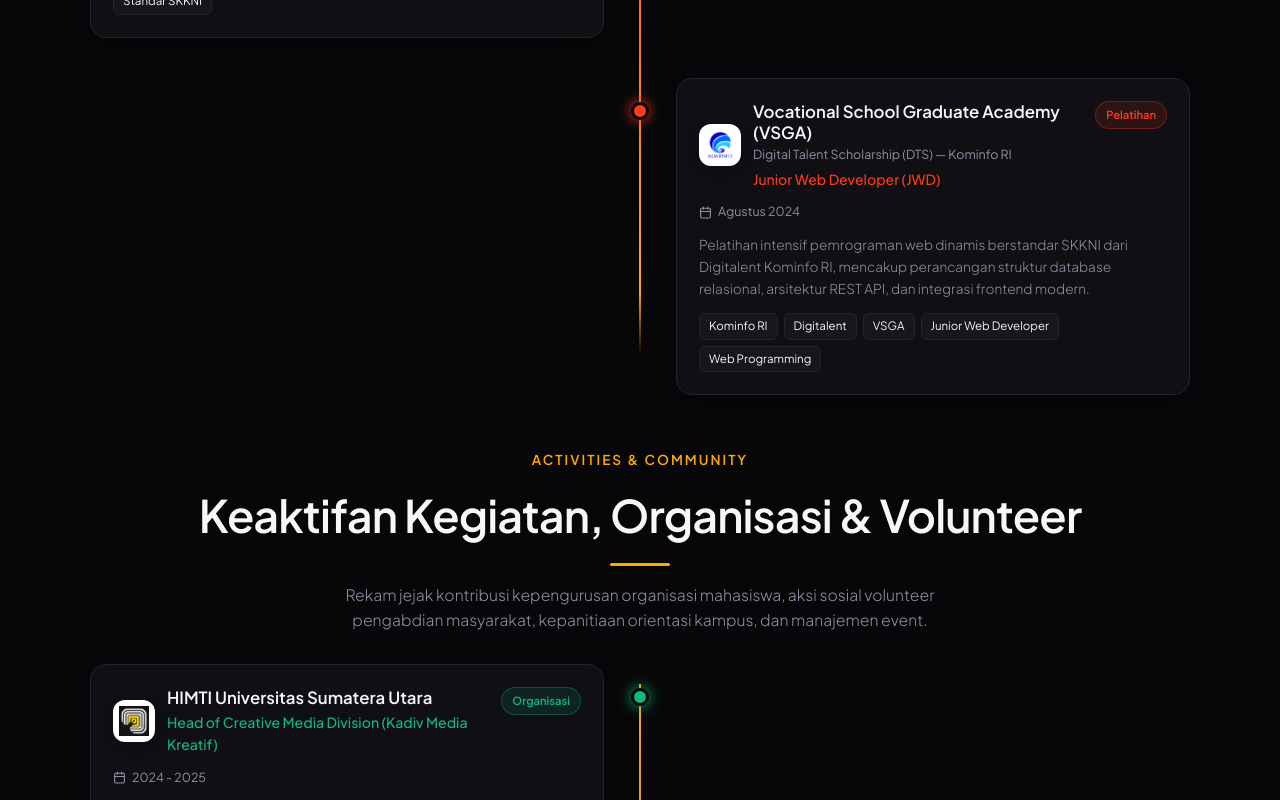
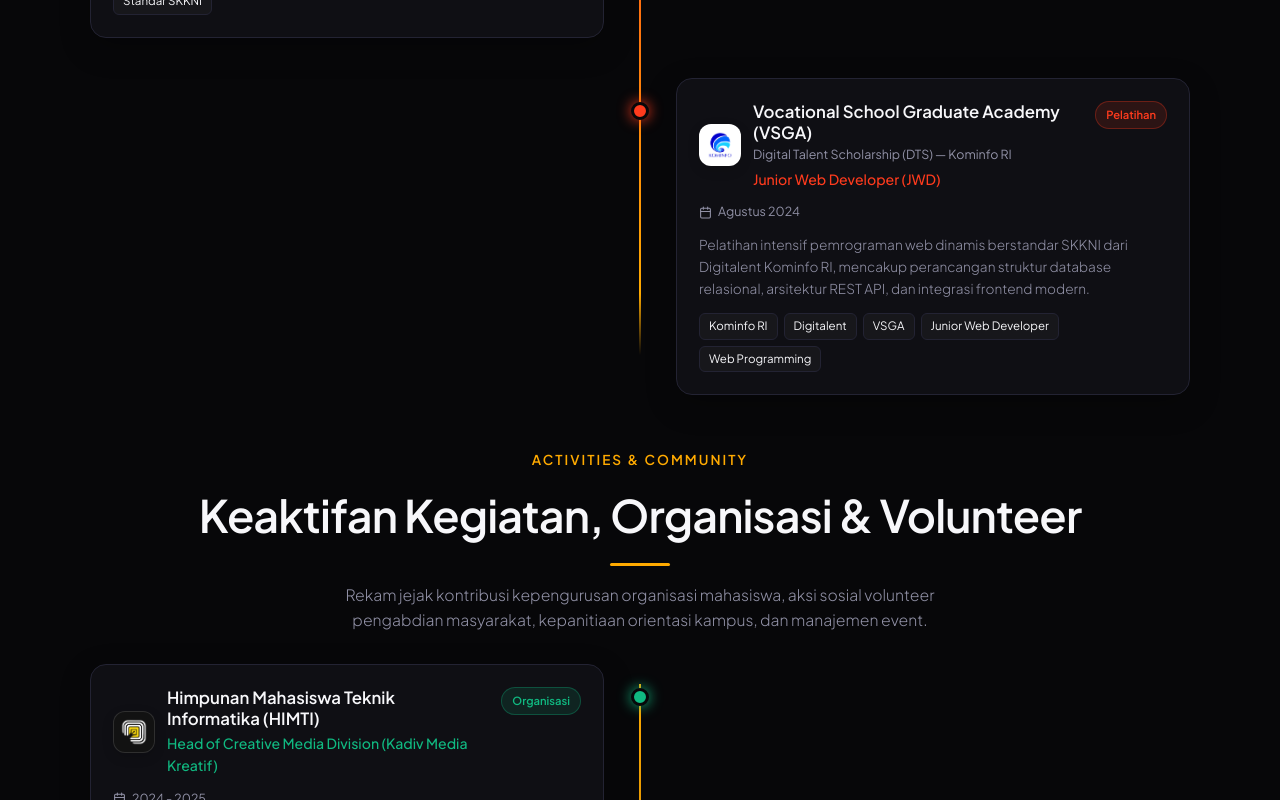
Before and after one commit to zandyka/personal-blog, a React (Vite) app: page /experience in a window 1280 px wide. Shown: the part 2000-2800 px from the top of the page. Built offline with nearby package versions, Linux system fonts and the light colour scheme; a web font is replaced by a local one.

Commit message:
feat: update HIMTI title, set custom logo backgrounds (#224192 for Bank Sumut, #121212 for HIMTI), and configure logo pkkmb with graceful fallback

```diff
--- a/src/components/Experience.jsx
+++ b/src/components/Experience.jsx
@@ -1,4 +1,4 @@
-import React from 'react';
+import React, { useState } from 'react';
 import { motion } from 'framer-motion';
 import { useInView } from 'react-intersection-observer';
 import {
@@ -48,6 +48,7 @@
     period: 'Juni 2025 - Juli 2025',
     type: 'Internship',
     logo: '/logos/logo bank sumut.png',
+    logoBg: '#224192',
     icon: Building2,
     description:
       'Mendukung pemrosesan transaksi harian nasabah, penanganan pertanyaan layanan, serta penerapan standar operasional prosedur (SOP) perbankan.',
@@ -101,11 +102,12 @@
 const ACTIVITY_EXPERIENCES = [
   {
     id: 'himti',
-    company: 'HIMTI Universitas Sumatera Utara',
+    company: 'Himpunan Mahasiswa Teknik Informatika (HIMTI)',
     role: 'Head of Creative Media Division (Kadiv Media Kreatif)',
     period: '2024 - 2025',
     type: 'Organisasi',
     logo: '/logos/logo himti.png',
+    logoBg: '#121212',
     icon: Users,
     description:
       'Memimpin divisi media kreatif dalam perancangan identitas visual organisasi, standarisasi aset grafis, pengelolaan publikasi media sosial, serta supervisi tim dokumentasi kegiatan himpunan.',
@@ -129,7 +131,7 @@
     role: 'Tim Publikasi, Dokumentasi & Desain Kreatif',
     period: '2025',
     type: 'Kepanitiaan',
-    logo: '/logos/logo usu.png',
+    logo: '/logos/logo pkkmb.png',
     icon: Camera,
     description:
       'Bertanggung jawab penuh atas liputan fotografi, videografi, dan publikasi konten visual selama masa orientasi mahasiswa baru Fakultas Vokasi USU 2025. Sekaligus menjadi perancang utama untuk seluruh kebutuhan desain fisik dan digital acara, mencakup backdrop panggung utama, kartu tanda pengenal (ID card), badge nama peserta & panitia, serta desain feed Instagram resmi.',
@@ -192,6 +194,7 @@
 
 const TimelineCard = ({ item, index }) => {
   const { playHover } = useSoundContext();
+  const [imgError, setImgError] = useState(false);
   const { ref, inView } = useInView({
     triggerOnce: true,
     threshold: 0.15,
@@ -200,6 +203,7 @@
   const isEven = index % 2 === 0;
   const Icon = item.icon;
   const badgeStyle = getBadgeStyle(item.type);
+  const hasLogo = item.logo && !imgError;
 
   return (
     <div
@@ -267,22 +271,23 @@
                 width: '42px',
                 height: '42px',
                 borderRadius: '12px',
-                background: item.logo ? '#ffffff' : badgeStyle.bg,
-                border: `1px solid ${item.logo ? 'rgba(255,255,255,0.2)' : badgeStyle.border}`,
+                background: hasLogo ? (item.logoBg || '#ffffff') : badgeStyle.bg,
+                border: `1px solid ${hasLogo ? (item.logoBg ? 'rgba(255,255,255,0.12)' : 'rgba(255,255,255,0.2)') : badgeStyle.border}`,
                 display: 'flex',
                 alignItems: 'center',
                 justifyContent: 'center',
-                padding: item.logo ? '5px' : 0,
+                padding: hasLogo ? '6px' : 0,
                 color: badgeStyle.color,
                 flexShrink: 0,
                 overflow: 'hidden',
                 boxShadow: '0 4px 12px rgba(0,0,0,0.15)',
               }}
             >
-              {item.logo ? (
+              {hasLogo ? (
                 <img
                   src={item.logo}
                   alt={item.company}
+                  onError={() => setImgError(true)}
                   style={{
                     width: '100%',
                     height: '100%',
```
